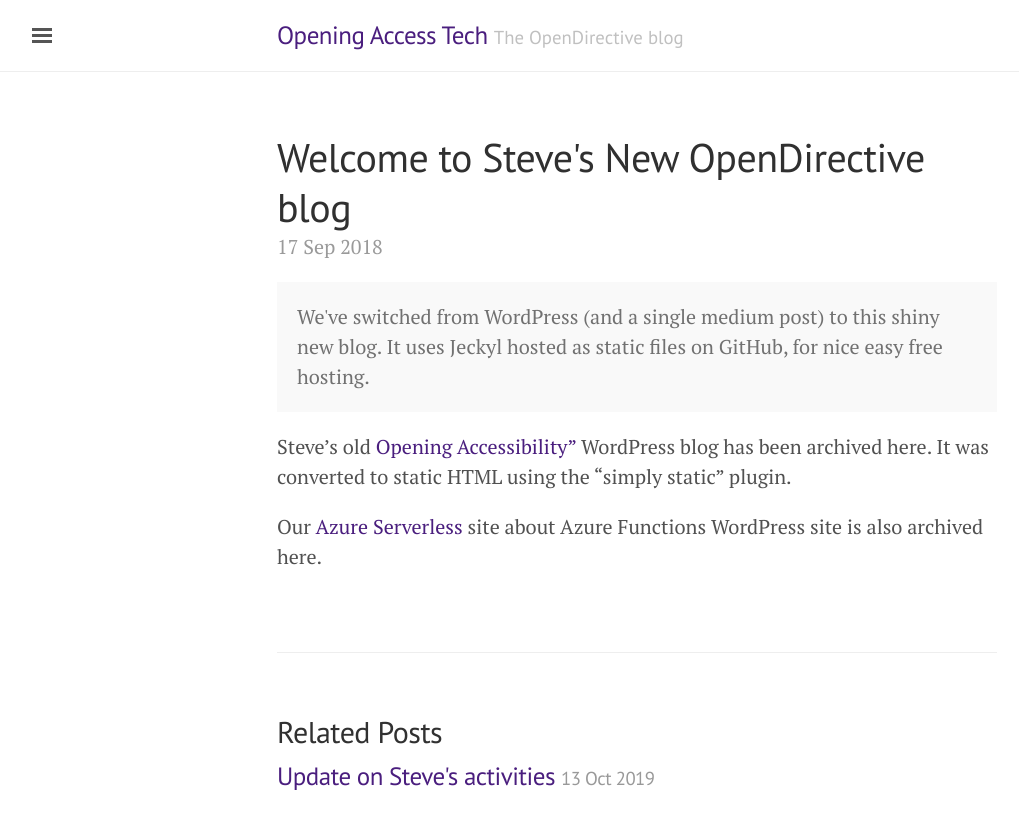
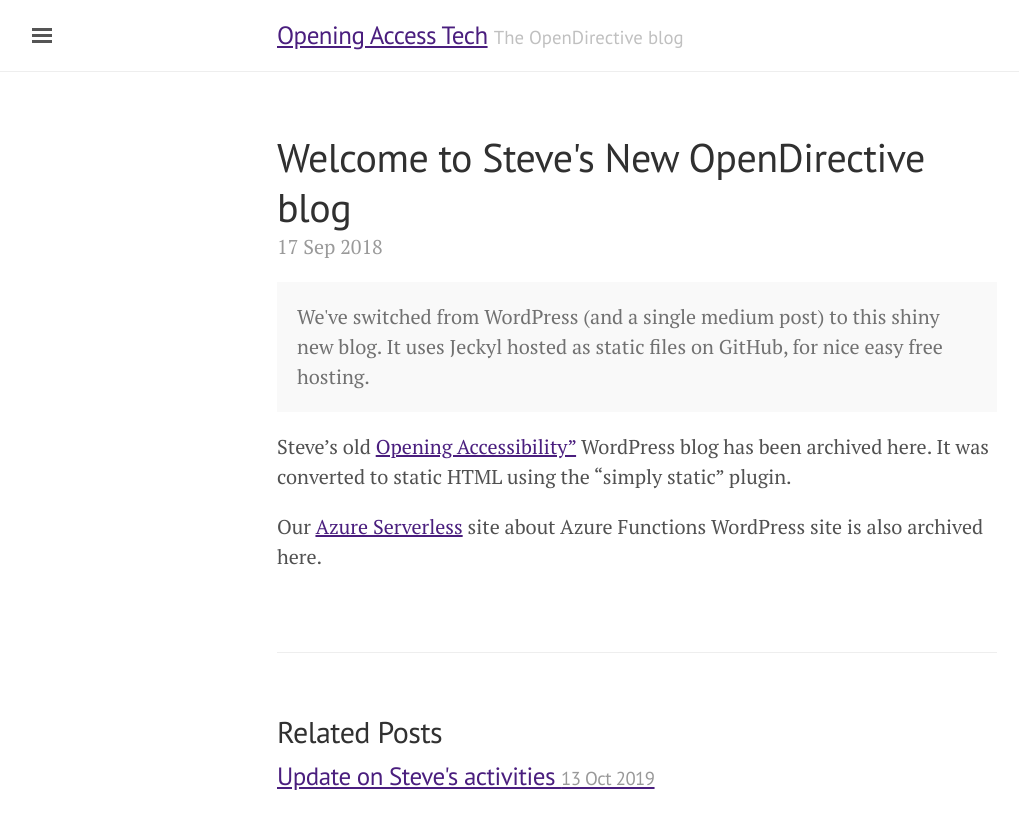
Before and after one commit to OpenDirective/opendirective.github.io, a Jekyll site: the page built from _posts/2018-09-17-new-blog.md, in a window 1280 px wide. Shown: the top 829 px of the page, without its empty margins (3-1022 px from the left). Built offline with Jekyll 4.4.1, drawn with Linux system fonts in a browser that asks for light colours.

Commit message:
restore link underline

```diff
--- a/public/css/lanyon.css
+++ b/public/css/lanyon.css
@@ -184,7 +184,7 @@
 .sidebar-nav-item.active,
 a.sidebar-nav-item:hover,
 a.sidebar-nav-item:focus {
-  text-decoration: none;
+  zzztext-decoration: none;
   background-color: rgba(255, 255, 255, 0.1);
   border-color: transparent;
 }
@@ -444,7 +444,7 @@
 }
 .related-posts li a:hover {
   color: #268bd2;
-  text-decoration: none;
+  zzztext-decoration: none;
 }
 .related-posts li a:hover small {
   color: inherit;
--- a/public/css/poole.css
+++ b/public/css/poole.css
@@ -13,7 +13,6 @@
  * https://github.com/poole/poole.
  */
 
-
 /*
  * Contents
  *
@@ -28,7 +27,6 @@
  * Themes
  */
 
-
 /*
  * Body resets
  *
@@ -37,8 +35,8 @@
 
 * {
   -webkit-box-sizing: border-box;
-     -moz-box-sizing: border-box;
-          box-sizing: border-box;
+  -moz-box-sizing: border-box;
+  box-sizing: border-box;
 }
 
 html,
@@ -62,13 +60,13 @@
   color: #515151;
   background-color: #fff;
   -webkit-text-size-adjust: 100%;
-      -ms-text-size-adjust: 100%;
+  -ms-text-size-adjust: 100%;
 }
 
 /* No `:visited` state is required by default (browsers will use `a`) */
 a {
   color: #268bd2;
-  text-decoration: none;
+  zzztext-decoration: none;
 }
 a strong {
   color: inherit;
@@ -80,8 +78,13 @@
 }
 
 /* Headings */
-h1, h2, h3, h4, h5, h6 {
-  margin-bottom: .5rem;
+h1,
+h2,
+h3,
+h4,
+h5,
+h6 {
+  margin-bottom: 0.5rem;
   font-weight: bold;
   line-height: 1.25;
   color: #313131;
@@ -98,7 +101,9 @@
   margin-top: 1.5rem;
   font-size: 1.25rem;
 }
-h4, h5, h6 {
+h4,
+h5,
+h6 {
   margin-top: 1rem;
   font-size: 1rem;
 }
@@ -113,9 +118,10 @@
   color: #303030;
 }
 
-
 /* Lists */
-ul, ol, dl {
+ul,
+ol,
+dl {
   margin-top: 0;
   margin-bottom: 1rem;
 }
@@ -124,7 +130,7 @@
   font-weight: bold;
 }
 dd {
-  margin-bottom: .5rem;
+  margin-bottom: 0.5rem;
 }
 
 /* Misc */
@@ -153,7 +159,7 @@
   font-family: Menlo, Monaco, "Courier New", monospace;
 }
 code {
-  padding: .25em .5em;
+  padding: 0.25em 0.5em;
   font-size: 85%;
   color: #bf616a;
   background-color: #f9f9f9;
@@ -164,7 +170,7 @@
   margin-top: 0;
   margin-bottom: 1rem;
   padding: 1rem;
-  font-size: .8rem;
+  font-size: 0.8rem;
   line-height: 1.4;
   white-space: pre;
   white-space: pre-wrap;
@@ -200,7 +206,7 @@
   background-color: transparent;
 }
 .gist .gist-file .gist-data {
-  font-size: .8rem !important;
+  font-size: 0.8rem !important;
   line-height: 1.4;
 }
 .gist code {
@@ -212,10 +218,10 @@
 
 /* Quotes */
 blockquote {
-  padding: .5rem 1rem;
-  margin: .8rem 0;
+  padding: 0.5rem 1rem;
+  margin: 0.8rem 0;
   color: #7a7a7a;
-  border-left: .25rem solid #e5e5e5;
+  border-left: 0.25rem solid #e5e5e5;
 }
 blockquote p:last-child {
   margin-bottom: 0;
@@ -243,14 +249,13 @@
 }
 td,
 th {
-  padding: .25rem .5rem;
+  padding: 0.25rem 0.5rem;
   border: 1px solid #e5e5e5;
 }
 tbody tr:nth-child(odd) td,
 tbody tr:nth-child(odd) th {
   background-color: #f9f9f9;
 }
-
 
 /*
  * Custom type
@@ -262,7 +267,6 @@
   font-size: 1.25rem;
   font-weight: 300;
 }
-
 
 /*
  * Messages
@@ -278,7 +282,6 @@
   background-color: #f9f9f9;
 }
 
-
 /*
  * Container
  *
@@ -287,12 +290,11 @@
 
 .container {
   max-width: 38rem;
-  padding-left:  1rem;
+  padding-left: 1rem;
   padding-right: 1rem;
-  margin-left:  auto;
+  margin-left: auto;
   margin-right: auto;
 }
-
 
 /*
  * Masthead
@@ -301,7 +303,7 @@
  */
 
 .masthead {
-  padding-top:    1rem;
+  padding-top: 1rem;
   padding-bottom: 1rem;
   margin-bottom: 3rem;
 }
@@ -319,7 +321,6 @@
   color: #c0c0c0;
   letter-spacing: 0;
 }
-
 
 /*
  * Posts and pages
@@ -347,7 +348,7 @@
 /* Meta data line below post title */
 .post-date {
   display: block;
-  margin-top: -.5rem;
+  margin-top: -0.5rem;
   margin-bottom: 1rem;
   color: #9a9a9a;
 }
@@ -371,12 +372,11 @@
 }
 .related-posts li a:hover {
   color: #268bd2;
-  text-decoration: none;
+  zzztext-decoration: none;
 }
 .related-posts li a:hover small {
   color: inherit;
 }
-
 
 /*
  * Pagination
@@ -419,12 +419,12 @@
   }
   .pagination-item:first-child {
     margin-bottom: 0;
-    border-top-left-radius:    4px;
+    border-top-left-radius: 4px;
     border-bottom-left-radius: 4px;
   }
   .pagination-item:last-child {
     margin-left: -1px;
-    border-top-right-radius:    4px;
+    border-top-right-radius: 4px;
     border-bottom-right-radius: 4px;
   }
 }
```
